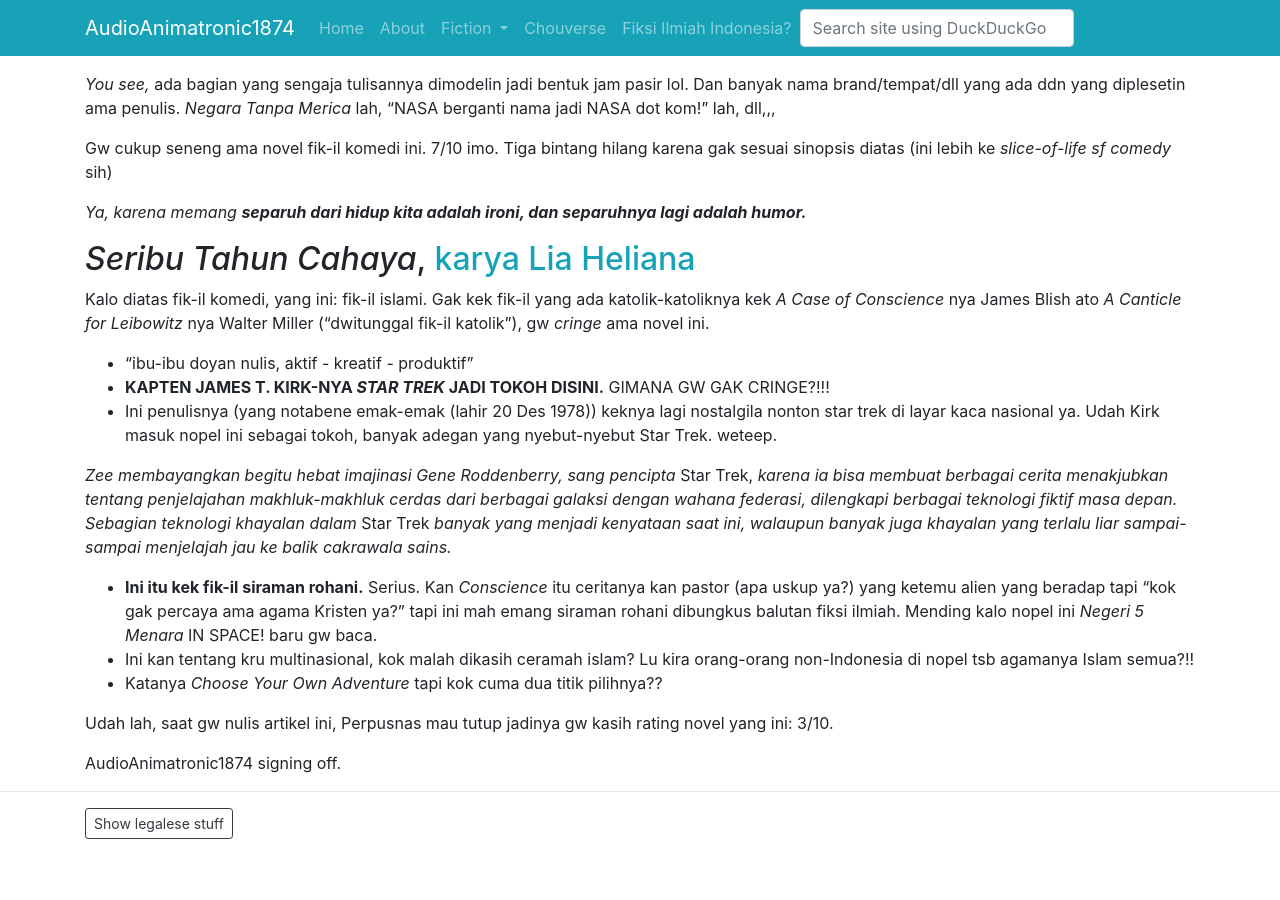
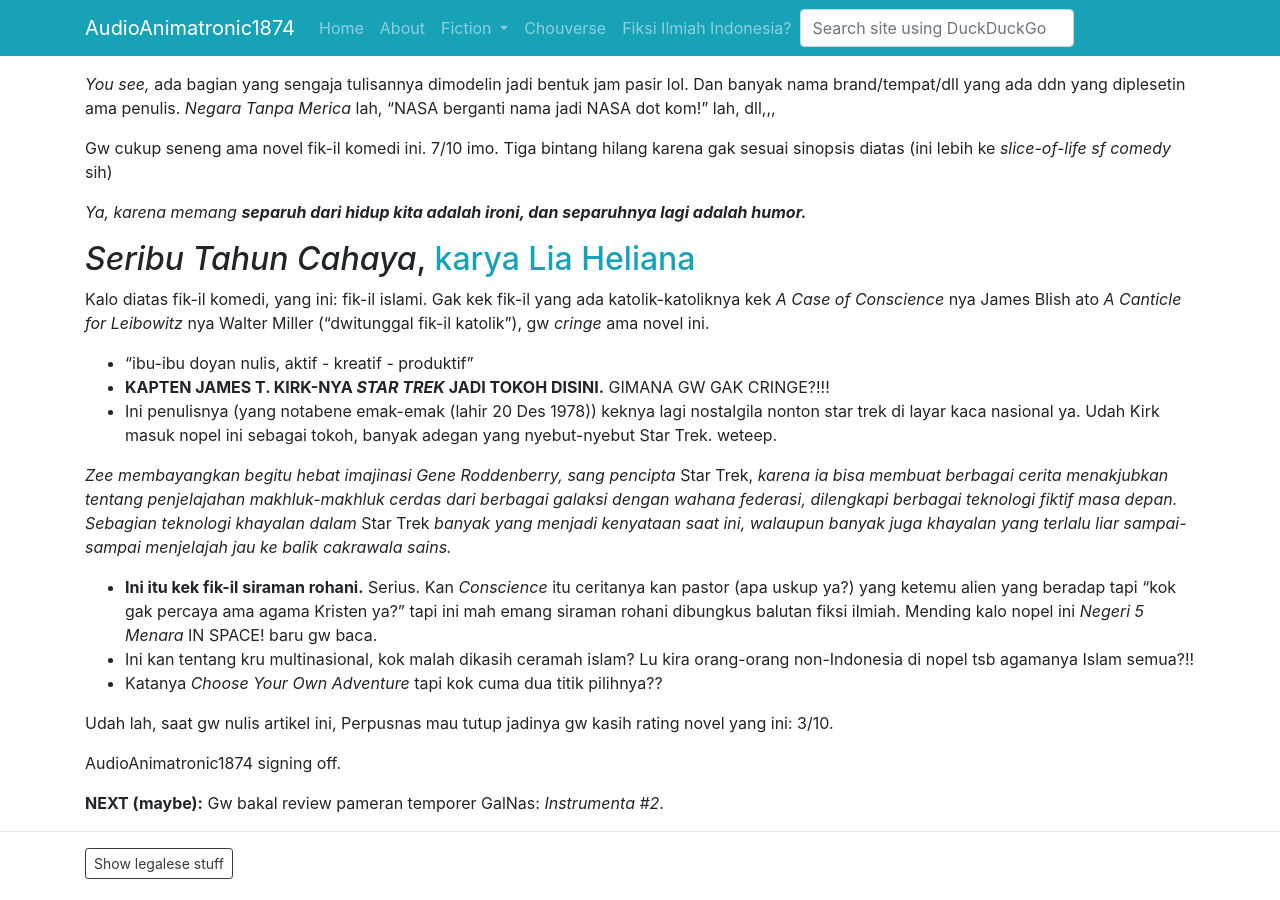
Before and after one commit to aa1874/aa1874site, a Jekyll site: the page built from _indosfid/3-duabukujudulnyasama.md, in a window 1280 px wide and 900 px high, scrolled down 504 px. Built offline with Jekyll 4.4.1, drawn with Linux system fonts in a browser that asks for light colours; nearby versions of some CDN libraries; some web fonts are replaced; before the commit the page ends 1364 px from its top, so only the background shows below that.

Commit message:
next on...

```diff
--- a/_indosfid/3-duabukujudulnyasama.md
+++ b/_indosfid/3-duabukujudulnyasama.md
@@ -52,3 +52,5 @@
 Udah lah, saat gw nulis artikel ini, Perpusnas mau tutup jadinya gw kasih rating novel yang ini: 3/10.
 
 AudioAnimatronic1874 signing off.
+
+**NEXT (maybe):** Gw bakal review pameran temporer GalNas: *Instrumenta #2*.
```
